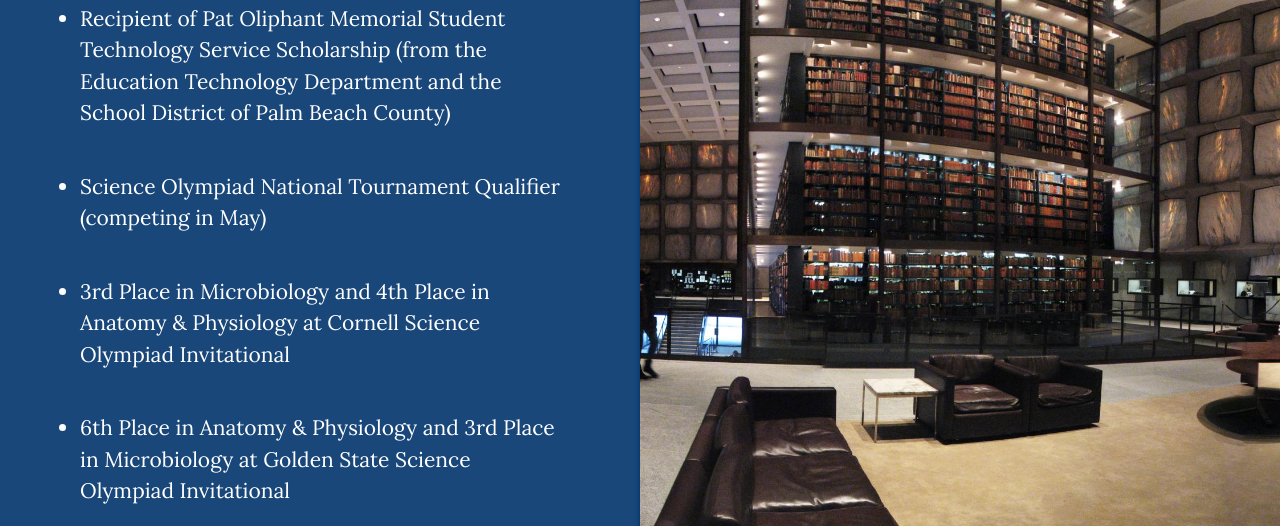
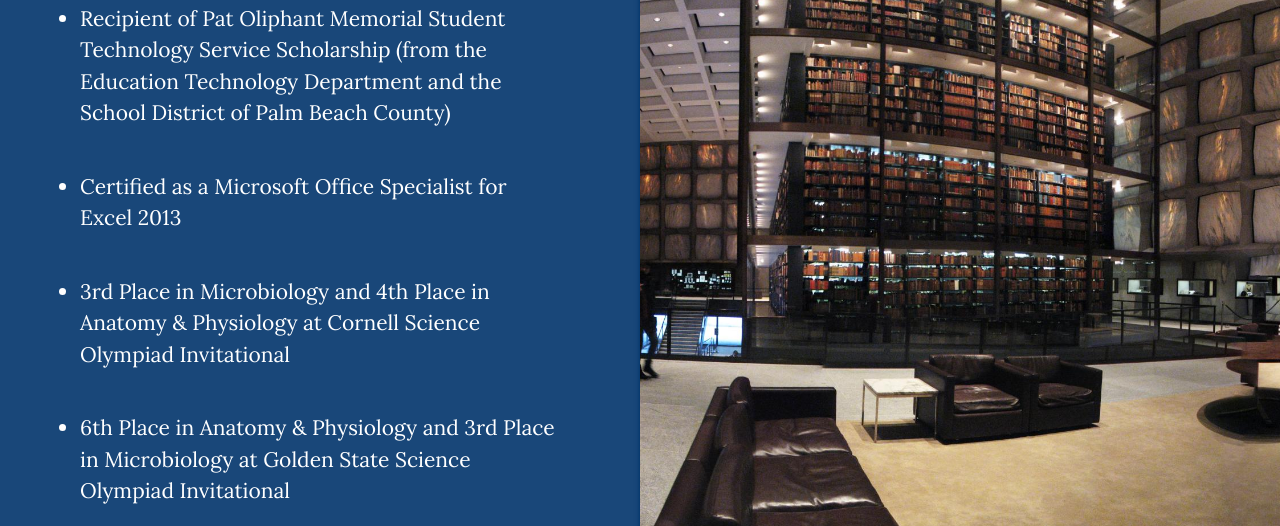
Before and after one commit to justinandyale/justinandyale.github.io, a plain HTML site: page index.html in a window 1280 px wide. Shown: the part 2392-2918 px from the top of the page. Drawn offline with nearby package versions, Linux system fonts and the light colour scheme.

Commit message:
excel updates

```diff
--- a/index.html
+++ b/index.html
@@ -46,7 +46,7 @@
         <ul id="updates-list">
           <li>Named Salutatorian</li>
           <li>Recipient of Pat Oliphant Memorial Student Technology Service Scholarship (from the Education Technology Department and the School District of Palm Beach County)</li>
-          <li>Science Olympiad National Tournament Qualifier (competing in May)</li>
+          <li>Certified as a Microsoft Office Specialist for Excel 2013</li>
           <li>3rd Place in Microbiology and 4th Place in Anatomy &amp; Physiology at Cornell Science Olympiad Invitational</li>
           <li>6th Place in Anatomy &amp; Physiology and 3rd Place in Microbiology at Golden State Science Olympiad Invitational</li>
         </ul>
```
